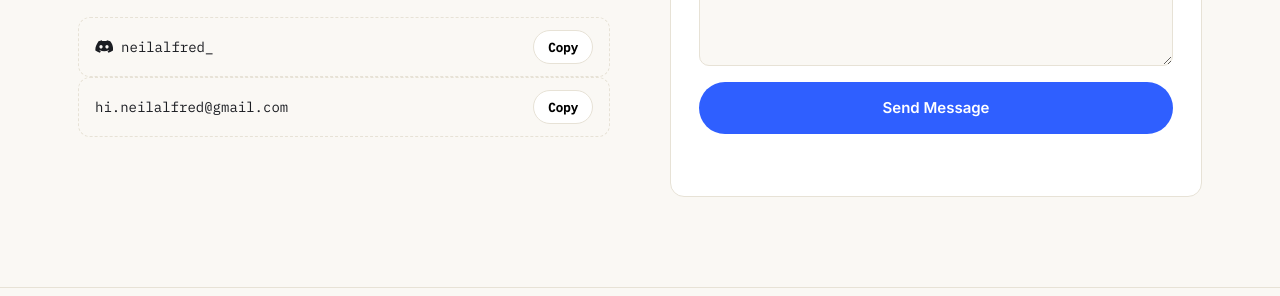
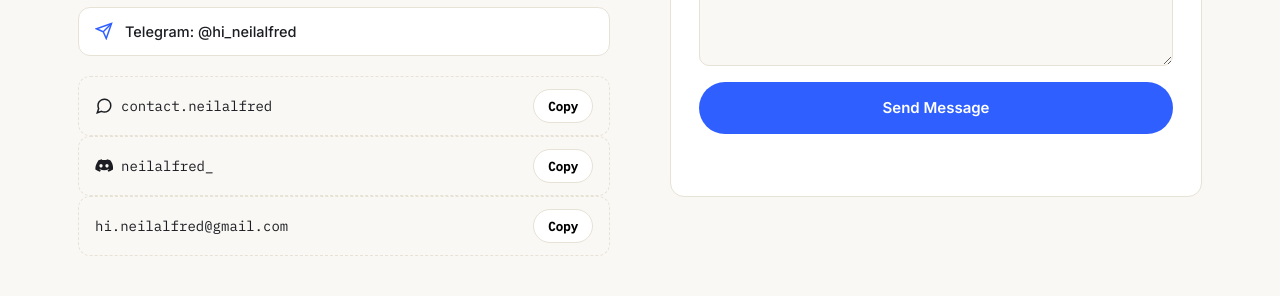
Before and after one commit to neilalfredsite/neilalfred, a plain HTML site: page index.html in a window 1280 px wide. Shown: the part 6348-6644 px from the top of the page. Drawn offline with Linux system fonts and the light colour scheme.

Commit message:
contact and thumb incredibles

```diff
--- a/index.html
+++ b/index.html
@@ -187,6 +187,10 @@
           <p>Send a message or reach out directly — whichever's easiest for you.</p>
 
           <ul class="contact-list" id="contact-list"></ul>
+          <div class="contact-email-row" id="contact-whatsapp-row">
+            <span id="contact-whatsapp-text"></span>
+            <button class="copy-btn" id="copy-whatsapp-btn" type="button">Copy</button>
+          </div>
            <div class="contact-email-row" id="contact-discord-row">
             <span id="contact-discord-text"></span>
             <button class="copy-btn" id="copy-discord-btn" type="button">Copy</button>
--- a/js/config.js
+++ b/js/config.js
@@ -42,6 +42,8 @@ profile: {
     // phone: "+63 917 000 0000",           // shown as text and used for tel: links
     facebook: "https://www.facebook.com/profile.php?id=61592370851884",
     discordUsername: "neilalfred_",             // shown with a one-click Copy button
+    whatsappUsername: "contact.neilalfred",
+    telegramUsername: "hi_neilalfred",
     // discord: "https://discord.gg/your-discord-invite",
     // whatsapp: "https://wa.me/639170000000",       // full wa.me link with country code, no +
     // viber: "viber://chat?number=%2B639170000000", // viber deep link
@@ -159,8 +161,6 @@ projects: [
   videoSrc: "https://drive.google.com/file/d/1z3ERPTrXrg0KNPubNSWuiPqNpiB3cgjr/view?usp=sharing",
   category: "Gaming",
 },
-
-
 
 
 {
--- a/js/main.js
+++ b/js/main.js
@@ -103,13 +103,45 @@ if (favicon) {
     if (c.whatsapp) items.push({ key: "whatsapp", label: "WhatsApp", href: c.whatsapp });
     if (c.discord) items.push({ key: "discord", label: "Discord", href: c.discord });
     if (c.viber) items.push({ key: "viber", label: "Viber", href: c.viber });
-    if (c.telegram) items.push({ key: "telegram", label: "Telegram", href: c.telegram });
+    if (c.telegram || c.telegramUsername) {
+      const username = c.telegramUsername ? c.telegramUsername.replace(/^@/, "") : "";
+      items.push({
+        key: "telegram",
+        label: username ? `Telegram: @${username}` : "Telegram",
+        href: c.telegram || `https://t.me/${username}`,
+      });
+    }
 
     list.innerHTML = items
       .map(
         (it) => `<li><a href="${esc(it.href)}" target="${it.key === "email" || it.key === "phone" ? "_self" : "_blank"}" rel="noopener">${ICONS[it.key] || ""}<span>${esc(it.label)}</span></a></li>`
       )
       .join("");
+
+    // Copy-WhatsApp username row
+    const whatsappRow = document.getElementById("contact-whatsapp-row");
+    if (c.whatsappUsername) {
+      document.getElementById("contact-whatsapp-text").innerHTML = `${ICONS.whatsapp}<span>${esc(c.whatsappUsername)}</span>`;
+      document.getElementById("contact-whatsapp-text").style.display = "flex";
+      document.getElementById("contact-whatsapp-text").style.alignItems = "center";
+      document.getElementById("contact-whatsapp-text").style.gap = "8px";
+      const whatsappBtn = document.getElementById("copy-whatsapp-btn");
+      whatsappBtn.addEventListener("click", async () => {
+        try {
+          await navigator.clipboard.writeText(c.whatsappUsername);
+          whatsappBtn.textContent = "Copied!";
+          whatsappBtn.classList.add("copied");
+          setTimeout(() => {
+            whatsappBtn.textContent = "Copy";
+            whatsappBtn.classList.remove("copied");
+          }, 1800);
+        } catch (e) {
+          whatsappBtn.textContent = "Press Ctrl+C";
+        }
+      });
+    } else {
+      whatsappRow.style.display = "none";
+    }
 
     // Copy-email row
     const emailRow = document.getElementById("contact-email-row");
```
Also changed, not shown: assets/thumbnails/27.png.
